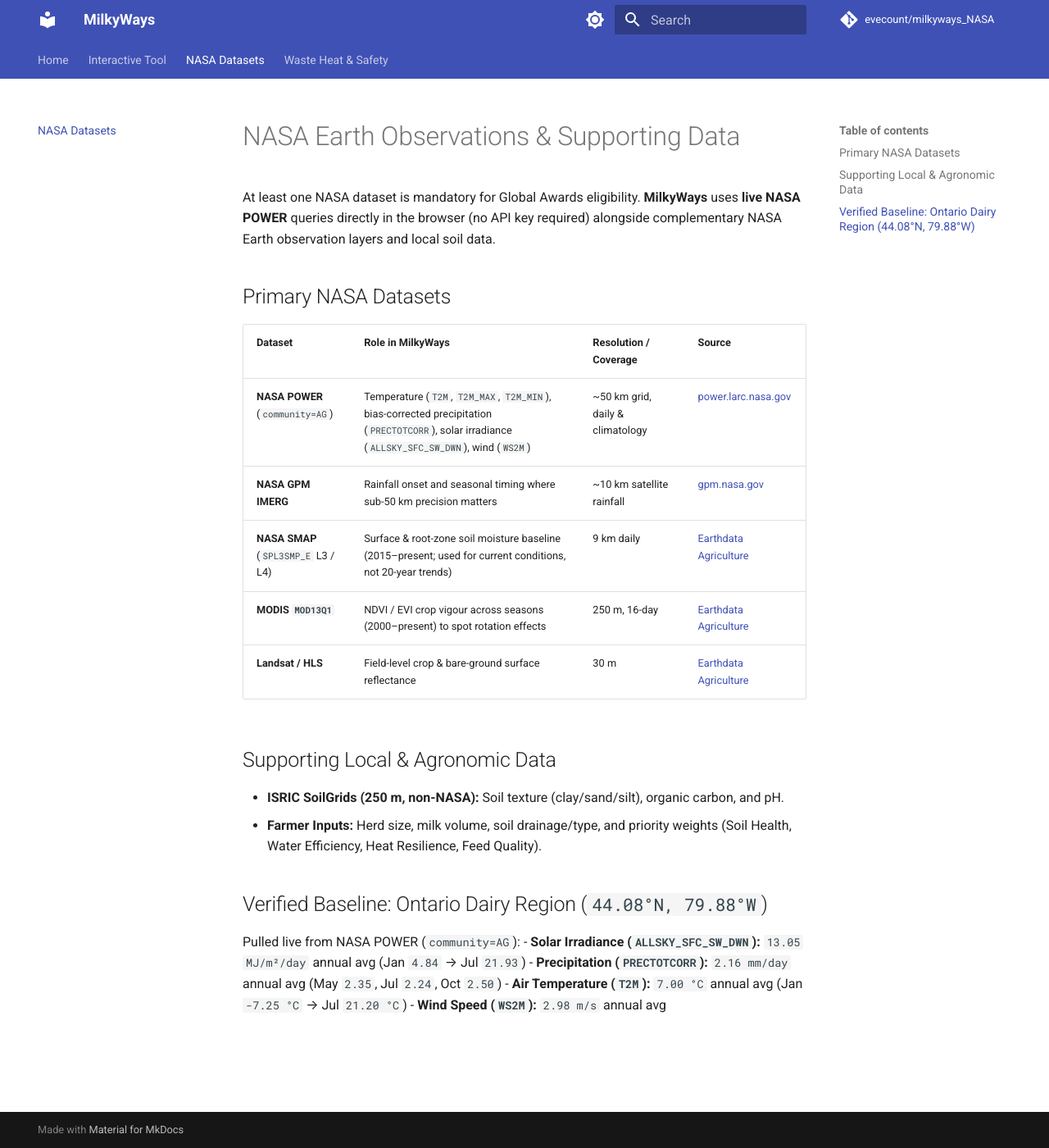
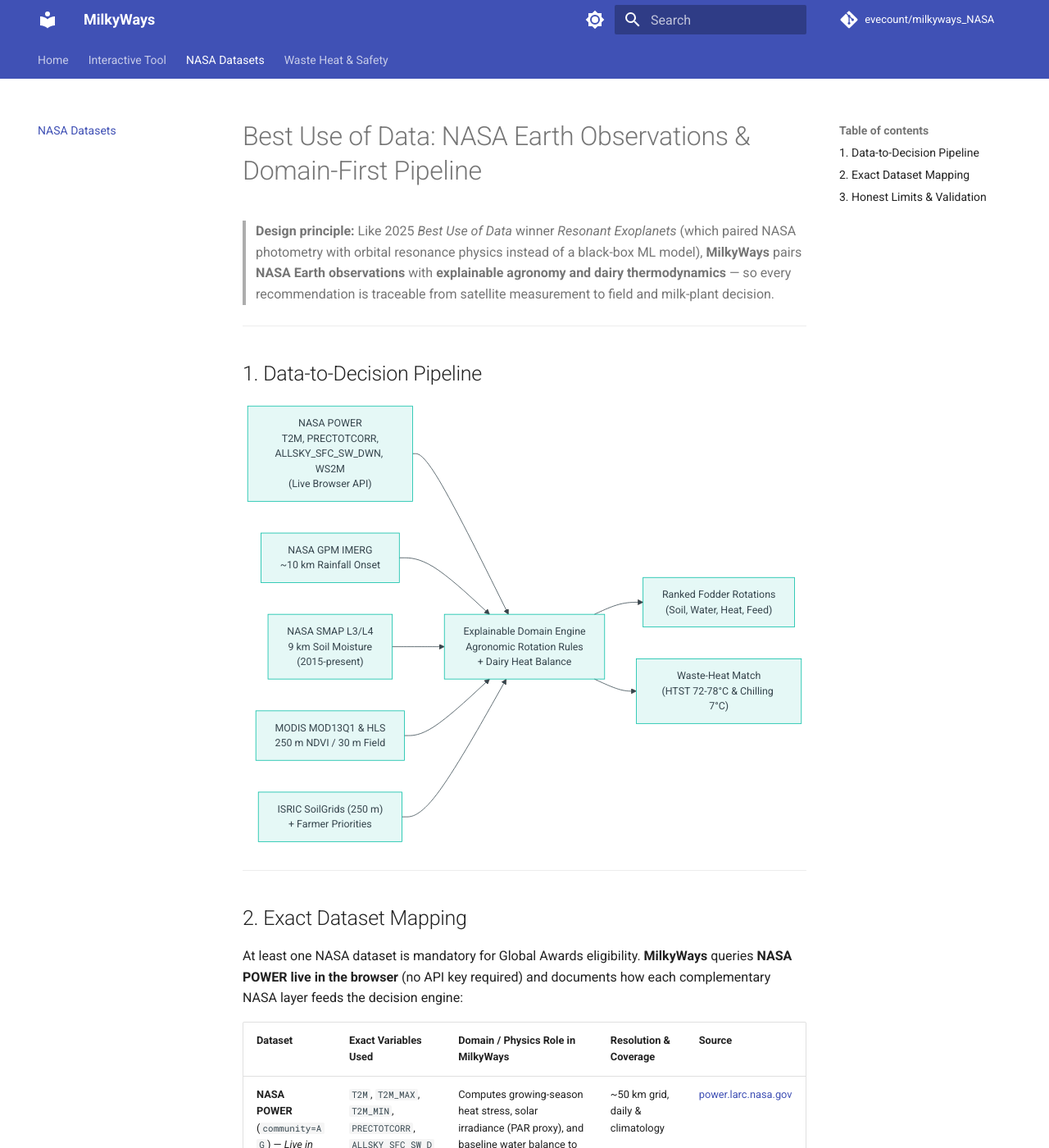
Before and after one commit to evecount/milkyways_NASA, an MkDocs documentation site: the page built from docs/datasets.md, in a window 1280 px wide and 1400 px high. Shown: the whole window at 82% size. Built offline with MkDocs 1.6.1 and Material for MkDocs 9.7.7, drawn with Linux system fonts in a browser that asks for light colours; comment, search, counter and statistics services are not loaded; some of the changed text lies outside the part shown.

Commit message:
docs: model data pipeline and honest limits after Resonant Exoplanets (Best Use of Data)

````diff
--- a/docs/datasets.md
+++ b/docs/datasets.md
@@ -1,26 +1,44 @@
-# NASA Earth Observations & Supporting Data
+# Best Use of Data: NASA Earth Observations & Domain-First Pipeline
 
-At least one NASA dataset is mandatory for Global Awards eligibility. **MilkyWays** uses **live NASA POWER** queries directly in the browser (no API key required) alongside complementary NASA Earth observation layers and local soil data.
+> **Design principle:** Like 2025 *Best Use of Data* winner *Resonant Exoplanets* (which paired NASA photometry with orbital resonance physics instead of a black-box ML model), **MilkyWays** pairs **NASA Earth observations** with **explainable agronomy and dairy thermodynamics** — so every recommendation is traceable from satellite measurement to field and milk-plant decision.
 
-## Primary NASA Datasets
+---
 
-| Dataset | Role in MilkyWays | Resolution / Coverage | Source |
-|---|---|---|---|
-| **NASA POWER** (`community=AG`) | Temperature (`T2M`, `T2M_MAX`, `T2M_MIN`), bias-corrected precipitation (`PRECTOTCORR`), solar irradiance (`ALLSKY_SFC_SW_DWN`), wind (`WS2M`) | ~50 km grid, daily & climatology | [power.larc.nasa.gov](https://power.larc.nasa.gov/api/temporal/daily/point) |
-| **NASA GPM IMERG** | Rainfall onset and seasonal timing where sub-50 km precision matters | ~10 km satellite rainfall | [gpm.nasa.gov](https://gpm.nasa.gov/data/imerg) |
-| **NASA SMAP** (`SPL3SMP_E` L3 / L4) | Surface & root-zone soil moisture baseline (2015–present; used for current conditions, not 20-year trends) | 9 km daily | [Earthdata Agriculture](https://www.earthdata.nasa.gov/topics/human-dimensions/agriculture-production/data-access-tools) |
-| **MODIS `MOD13Q1`** | NDVI / EVI crop vigour across seasons (2000–present) to spot rotation effects | 250 m, 16-day | [Earthdata Agriculture](https://www.earthdata.nasa.gov/topics/human-dimensions/agriculture-production/data-access-tools) |
-| **Landsat / HLS** | Field-level crop & bare-ground surface reflectance | 30 m | [Earthdata Agriculture](https://www.earthdata.nasa.gov/topics/human-dimensions/agriculture-production/data-access-tools) |
+## 1. Data-to-Decision Pipeline
 
-## Supporting Local & Agronomic Data
+```mermaid
+flowchart LR
+    P["NASA POWER<br/>T2M, PRECTOTCORR,<br/>ALLSKY_SFC_SW_DWN, WS2M<br/>(Live Browser API)"] --> E["Explainable Domain Engine<br/>Agronomic Rotation Rules<br/>+ Dairy Heat Balance"]
+    G["NASA GPM IMERG<br/>~10 km Rainfall Onset"] --> E
+    S["NASA SMAP L3/L4<br/>9 km Soil Moisture<br/>(2015-present)"] --> E
+    M["MODIS MOD13Q1 & HLS<br/>250 m NDVI / 30 m Field"] --> E
+    SG["ISRIC SoilGrids (250 m)<br/>+ Farmer Priorities"] --> E
+    E --> O1["Ranked Fodder Rotations<br/>(Soil, Water, Heat, Feed)"]
+    E --> O2["Waste-Heat Match<br/>(HTST 72-78°C & Chilling 7°C)"]
+```
 
-- **ISRIC SoilGrids (250 m, non-NASA):** Soil texture (clay/sand/silt), organic carbon, and pH.
-- **Farmer Inputs:** Herd size, milk volume, soil drainage/type, and priority weights (Soil Health, Water Efficiency, Heat Resilience, Feed Quality).
+---
 
-## Verified Baseline: Ontario Dairy Region (`44.08°N, 79.88°W`)
+## 2. Exact Dataset Mapping
 
-Pulled live from NASA POWER (`community=AG`):
-- **Solar Irradiance (`ALLSKY_SFC_SW_DWN`):** `13.05 MJ/m²/day` annual avg (Jan `4.84` → Jul `21.93`)
-- **Precipitation (`PRECTOTCORR`):** `2.16 mm/day` annual avg (May `2.35`, Jul `2.24`, Oct `2.50`)
-- **Air Temperature (`T2M`):** `7.00 °C` annual avg (Jan `-7.25 °C` → Jul `21.20 °C`)
-- **Wind Speed (`WS2M`):** `2.98 m/s` annual avg
+At least one NASA dataset is mandatory for Global Awards eligibility. **MilkyWays** queries **NASA POWER live in the browser** (no API key required) and documents how each complementary NASA layer feeds the decision engine:
+
+| Dataset | Exact Variables Used | Domain / Physics Role in MilkyWays | Resolution & Coverage | Source |
+|---|---|---|---|---|
+| **NASA POWER** (`community=AG`) — *Live in App* | `T2M`, `T2M_MAX`, `T2M_MIN`, `PRECTOTCORR`, `ALLSKY_SFC_SW_DWN`, `WS2M` | Computes growing-season heat stress, solar irradiance (PAR proxy), and baseline water balance to score C3 (alfalfa/clover) vs. C4 (maize/sorghum) fodder | ~50 km grid, daily & climatology | [power.larc.nasa.gov](https://power.larc.nasa.gov/api/temporal/daily/point) |
+| **NASA GPM IMERG** | Satellite precipitation rate | Resolves rainfall onset and planting-window timing where 50 km POWER is too coarse | ~10 km satellite rainfall | [gpm.nasa.gov](https://gpm.nasa.gov/data/imerg) |
+| **NASA SMAP** (`SPL3SMP_E` L3 / L4) | Surface & root-zone soil moisture (`m³/m³`) | Flags current soil moisture deficit before seeding deep-rooted legumes vs. shallow silage | 9 km daily (2015–present) | [Earthdata Agriculture](https://www.earthdata.nasa.gov/topics/human-dimensions/agriculture-production/data-access-tools) |
+| **MODIS `MOD13Q1`** | 16-day NDVI / EVI | Tracks multi-season crop vigour to verify whether legume breaks improve subsequent silage greenness | 250 m, 16-day (2000–present) | [Earthdata Agriculture](https://www.earthdata.nasa.gov/topics/human-dimensions/agriculture-production/data-access-tools) |
+| **Landsat / HLS** | 30 m surface reflectance | Field-level bare-ground, residue cover, and paddock-scale verification | 30 m | [Earthdata Agriculture](https://www.earthdata.nasa.gov/topics/human-dimensions/agriculture-production/data-access-tools) |
+| **ISRIC SoilGrids** *(non-NASA)* | Clay/sand/silt %, organic carbon, pH | Local soil texture & water-holding capacity combined with farmer priorities | 250 m global soil grid | [soilgrids.org](https://soilgrids.org/) |
+
+---
+
+## 3. Honest Limits & Validation
+
+To avoid black-box overclaiming, **MilkyWays** states its data and engineering boundaries explicitly:
+
+1. **Spatial resolution mismatch:** NASA POWER (`~50 km`) captures regional climate, not individual 10-acre paddocks — so **GPM IMERG (`~10 km`)**, **SMAP (`9 km`)**, **MODIS (`250 m`)**, and **Landsat/HLS (`30 m`)** are paired for field-scale refinement.
+2. **Temporal record limit:** SMAP begins in **2015**; it is used strictly for **current soil-moisture conditions**, never for 20-year climate trend claims.
+3. **Explainable scoring, not black-box ML:** Rotation scores are deterministic, rule-based, and weighted by the farmer's own priority sliders (Soil Health, Water Efficiency, Heat Resilience, Feed Quality).
+4. **Verified baseline (`44.08°N, 79.88°W`, Ontario Dairy Region):** Live NASA POWER query returns `T2M = 7.00 °C` (`-7.25 °C` Jan to `21.20 °C` Jul), `PRECTOTCORR = 2.16 mm/day`, `ALLSKY_SFC_SW_DWN = 13.05 MJ/m²/day`, `WS2M = 2.98 m/s`.
````
